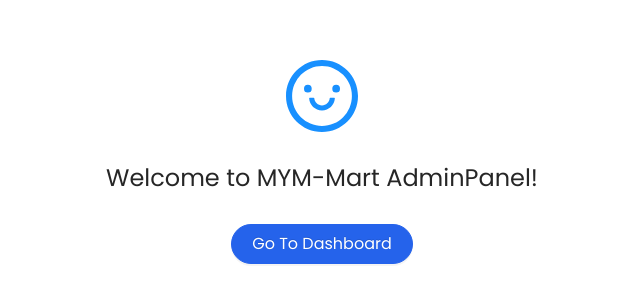
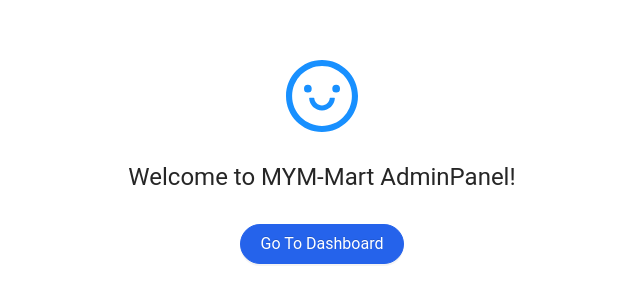
Before and after one commit to ProFullStackDev/mern-e-commerce-software, a React (Create React App) app in the folder MYM-Mart-AdminPanel/: page / in a window 1280 px wide. Shown: the part 238-540 px from the top of the page, without its empty margins (318-958 px from the left). Built offline with nearby package versions, Linux system fonts and the light colour scheme.

Commit message:
mtm-mart admint panel code formatting with update eslint setup

```diff
--- a/MYM-Mart-AdminPanel/src/index.css
+++ b/MYM-Mart-AdminPanel/src/index.css
@@ -8,19 +8,32 @@ html {
 }
 
 body {
-  font-family: 'Poppins', sans-serif;
+  font-family: 'Roboto', sans-serif;
+}
+
+input,
+select,
+button,
+textarea,
+a {
+  border-radius: 0;
+  -webkit-appearance: none;
 }
 
 /* And Design Customize Start */
 
 .ant-btn-primary {
-  @apply text-textColorWhite bg-primaryColor hover:bg-primaryColorHover border-primaryColor hover:border-primaryColorHover !important;
+  @apply text-textColorWhite bg-primaryColor border-primaryColor hover:bg-primaryColorHover hover:border-primaryColorHover disabled:text-gray-200 disabled:bg-blue-400 disabled:border-blue-400;
 }
 
 .ant-divider-horizontal.ant-divider-with-text-center::before,
 .ant-divider-horizontal.ant-divider-with-text-center::after {
   border-top: 2px solid !important;
-  @apply border-primaryColor text-center !important;
+  @apply border-primaryColor text-center;
+}
+
+.site-layout .site-layout-background {
+  @apply bg-backgroundColorWhite !important;
 }
 
 .ant-message-custom-content {
@@ -31,16 +44,12 @@ body {
   @apply bg-backgroundColorBlack;
 }
 
+.ant-image-preview-img-wrapper img {
+  display: inline !important;
+}
+
 .ant-image-preview-img {
   margin: auto !important;
 }
 
 /* And Design Customize End */
-
-/* Dashboard Page Style Start */
-
-.site-layout .site-layout-background {
-  @apply bg-backgroundColorWhite !important;
-}
-
-/* Dashboard Page Style End */
```
Also changed, not shown: MYM-Mart-AdminPanel/src/hooks/useFetchData.js (indentation only), 1 other file (tests, documents, lock files or other folders).
